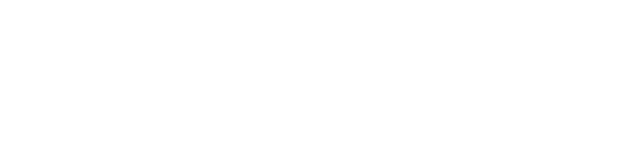
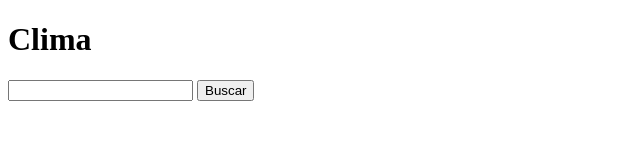
Before and after one commit to jljmendes/projeto-clima, a plain HTML site: page index.html in a window 1280 px wide. Shown: the whole page, without its empty margins (0-640 px from the left). Drawn offline with Linux system fonts and the light colour scheme.

Commit message:
Iniciando o Form buscar

```diff
--- a/index.html
+++ b/index.html
@@ -7,6 +7,11 @@
     <title>Projeto Clima</title>
 </head>
 <body>
+    <h1>Clima</h1>
 
+    <form class="buscar">
+        <input type="search" id="searchInput">
+        <button>Buscar</button>
+    </form>
 </body>
 </html>
```
